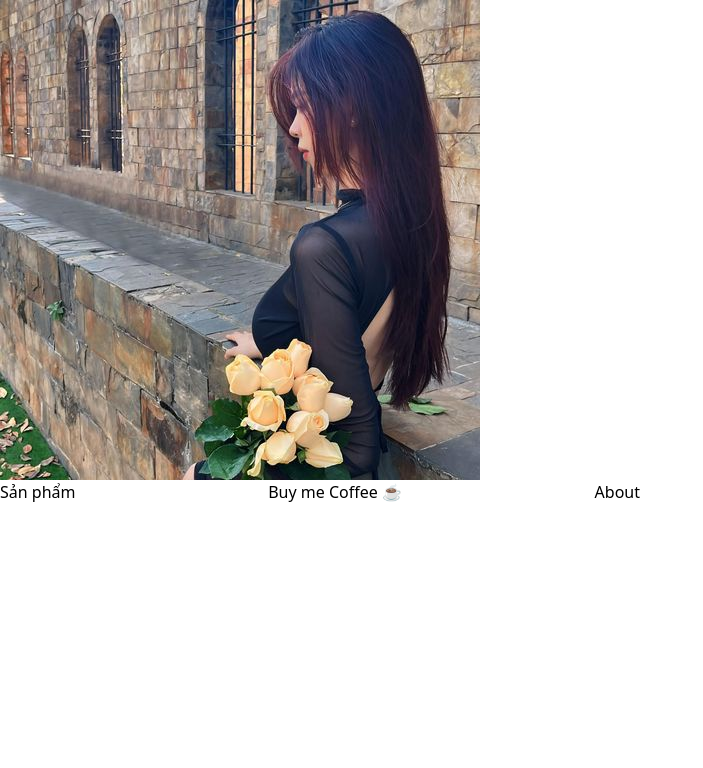
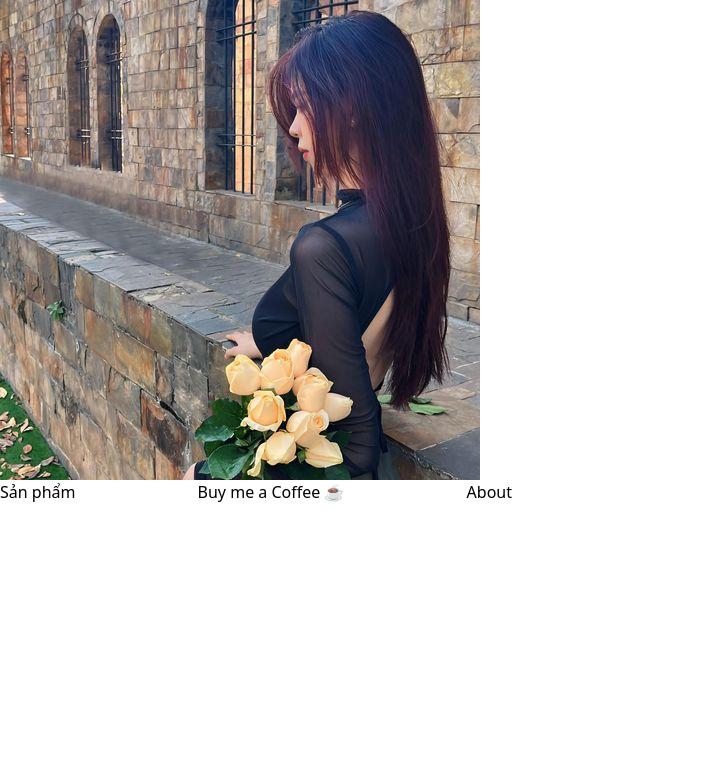
Before and after one commit to linhh-phv/landing-page, a React (Vite) app: page / in a window 1280 px wide. Shown: the top 768 px of the page, without its empty margins (0-703 px from the left). Built offline with nearby package versions, Linux system fonts and the light colour scheme.

Commit message:
chore: update link buy a coffe

```diff
--- a/src/features/hoatienocPage/components/Footer/index.tsx
+++ b/src/features/hoatienocPage/components/Footer/index.tsx
@@ -1,4 +1,4 @@
-import ICLogo from "@assets/hoatienocPage/hoatienoc.jpg";
+import ICLogo from "@assets/hoatienocPage/coffee.png";
 
 interface IProps {}
 
@@ -8,7 +8,7 @@ const Footer: React.FC<IProps> = ({}) => {
       <div className="container mx-auto px-4">
         <div className="flex flex-col justify-between items-center py-5 md:flex-row">
           <div className="w-20">
-            <img src={ICLogo} alt="website logo" className="rounded-full " />
+            <img src={ICLogo} alt="website logo" />
           </div>
           <div className="flex items-center mt-5 text-gray-500 w-full justify-center md:justify-end">
             <a href="tel:0362217421" className="flex mx-2">
--- a/src/features/hoatienocPage/components/Header/index.tsx
+++ b/src/features/hoatienocPage/components/Header/index.tsx
@@ -20,6 +20,10 @@ const Header: React.FC<IProps> = ({}) => {
   const onClickAbout = () => {
     toggleMenu();
     dataFromContext?.scrollToSectionAbout();
+  };
+
+  const onBuyMeACoffee = () => {
+    window.open("https://www.buymeacoffee.com/linhhphvx", "_blank");
   };
 
   const renderLogo = () => {
@@ -45,7 +49,9 @@ const Header: React.FC<IProps> = ({}) => {
           </div>
         </div>
         <div className="m-8 md:m-0">
-          <div className="c-link cursor-pointer">Buy me Coffee ☕️</div>
+          <div onClick={onBuyMeACoffee} className="c-link cursor-pointer">
+            Buy me a Coffee ☕️
+          </div>
         </div>
         <div className="m-8 md:m-0">
           <div onClick={onClickAbout} className="c-link cursor-pointer">
--- a/src/features/hoatienocPage/components/Header/styles.css
+++ b/src/features/hoatienocPage/components/Header/styles.css
@@ -23,5 +23,5 @@
     md:flex-row
     md:justify-between
     md:static
-    md:w-[50%]
+    md:w-[40%]
   }
```
Also changed, not shown: src/assets/hoatienocPage/coffee.png (added).
